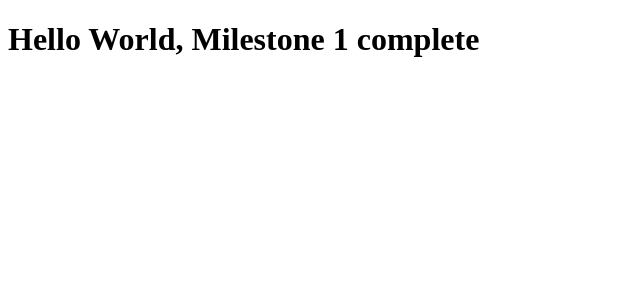
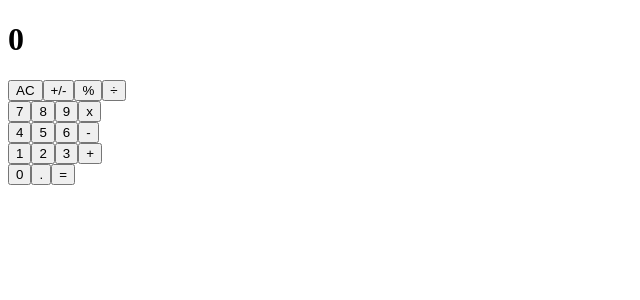
Before and after one commit to noomdalv/react_calculator, a React (Create React App) app: page / in a window 1280 px wide. Shown: the top 300 px of the page, without its empty margins (0-640 px from the left). Built offline with nearby package versions, Linux system fonts and the light colour scheme.

Commit message:
added components

```diff
--- /dev/null
+++ b/src/components/App.js
@@ -0,0 +1,12 @@
+import React from 'react';
+import Display from './Display';
+import ButtonPanel from './ButtonPanel';
+
+const App = () => (
+  <div id="app">
+    <Display />
+    <ButtonPanel />
+  </div>
+);
+
+export default App;
--- /dev/null
+++ b/src/components/Button.js
@@ -0,0 +1,16 @@
+import React from 'react';
+import PropTypes from 'prop-types';
+
+const Button = props => {
+  const { name } = props;
+
+  return (
+    <button type="button">{name}</button>
+  );
+};
+
+Button.propTypes = {
+  name: PropTypes.string.isRequired,
+};
+
+export default Button;
--- /dev/null
+++ b/src/components/ButtonPanel.js
@@ -0,0 +1,42 @@
+import React from 'react';
+import Button from './Button';
+
+const ButtonPanel = () => (
+  <div id="button-panel">
+    <div>
+      <Button name="AC" />
+      <Button name="+/-" />
+      <Button name="%" />
+      <Button name="÷" />
+    </div>
+
+    <div>
+      <Button name="7" />
+      <Button name="8" />
+      <Button name="9" />
+      <Button name="x" />
+    </div>
+
+    <div>
+      <Button name="4" />
+      <Button name="5" />
+      <Button name="6" />
+      <Button name="-" />
+    </div>
+
+    <div>
+      <Button name="1" />
+      <Button name="2" />
+      <Button name="3" />
+      <Button name="+" />
+    </div>
+
+    <div>
+      <Button name="0" />
+      <Button name="." />
+      <Button name="=" />
+    </div>
+  </div>
+);
+
+export default ButtonPanel;
--- /dev/null
+++ b/src/components/Display.js
@@ -0,0 +1,20 @@
+import React from 'react';
+import PropTypes from 'prop-types';
+
+const Display = props => {
+  const { result } = props;
+
+  return (
+    <h1>{result}</h1>
+  );
+};
+
+Display.propTypes = {
+  result: PropTypes.string,
+};
+
+Display.defaultProps = {
+  result: '0',
+};
+
+export default Display;
--- a/src/index.js
+++ b/src/index.js
@@ -1,9 +1,8 @@
 import React from 'react';
 import ReactDOM from 'react-dom';
-
-const Hello = () => <h1>Hello World, Milestone 1 complete</h1>;
+import App from './components/App';
 
 ReactDOM.render(
-  <Hello />,
+  <App />,
   document.getElementById('root'),
 );
```
